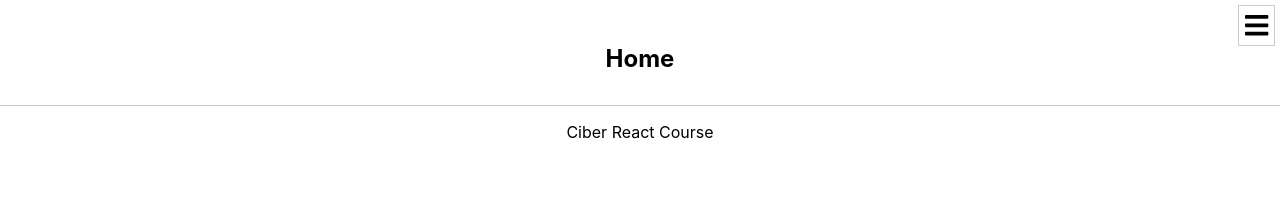
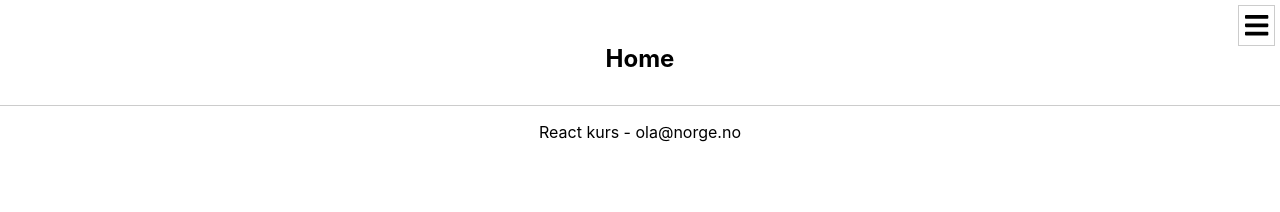
Before and after one commit to rudfoss/cra-workshop, a React (Create React App) app: page / in a window 1280 px wide. Shown: the top 212 px of the page. Built offline with nearby package versions, Linux system fonts and the light colour scheme.

Commit message:
UserContext

```diff
--- a/src/App.tsx
+++ b/src/App.tsx
@@ -3,14 +3,24 @@ import Router from "features/Router"
 import Nav from "features/Nav"
 import { BrowserRouter } from "react-router-dom"
 import Layout from "features/Layout"
+import { UserContextProvider } from "features/UserContext"
+import { UserContextData } from "features/UserContext/userContext"
+import Footer from "features/Footer"
+
+const user: UserContextData = {
+  name: "Ola Normann",
+  email: "ola@norge.no"
+}
 
 function App() {
   return (
     <BrowserRouter>
-      <Nav/>
-      <Layout footer={<p>Ciber React Course</p>}>
-        <Router/>
-      </Layout>
+      <UserContextProvider userContextData={user}>
+        <Nav/>
+        <Layout footer={<Footer/>}>
+          <Router/>
+        </Layout>
+      </UserContextProvider>
     </BrowserRouter>
   )
 }
--- /dev/null
+++ b/src/features/Footer/Footer.tsx
@@ -0,0 +1,13 @@
+import React from "react"
+import { useUserContext } from "features/UserContext"
+
+export const Footer = (): JSX.Element => {
+	const { email } = useUserContext()
+	return (
+		<p>
+			React kurs - {email}
+		</p>
+	)
+}
+
+export default Footer
--- /dev/null
+++ b/src/features/Footer/index.ts
@@ -0,0 +1 @@
+export { Footer as default } from "./Footer"
--- a/src/features/Incrementor/Incrementor.tsx
+++ b/src/features/Incrementor/Incrementor.tsx
@@ -9,4 +9,4 @@ export const Incrementor = ({limit}: IncrementorProps): JSX.Element => {
 	return (<button onClick={() => setcounter(counter+1)} disabled={counter >= limit}>{counter}</button>)
 }
 
-export default Incrementor
+export default React.memo(Incrementor)
--- a/src/features/Nav/Nav.tsx
+++ b/src/features/Nav/Nav.tsx
@@ -4,15 +4,21 @@ import { FontAwesomeIcon } from '@fortawesome/react-fontawesome'
 import { faBars } from "@fortawesome/free-solid-svg-icons"
 
 import cls from "./Nav.module.css"
+import { useUserContext } from "features/UserContext"
 
 export const Nav = (): JSX.Element => {
 	const [visible, setVisible] = useState(false)
 	const close = () => setVisible(false)
+	const { name } = useUserContext()
 
 	return (
 		<>
 			<div className={`${cls.container} ${visible && cls.containerVisible}`}>
 				<nav className={`${cls.nav} ${visible && cls.navVisible}`}>
+					<p>Nav: {name}</p>
+
+					<hr/>
+
 					<div>
 						<NavLink exact to="/" onClick={close} activeClassName={cls.active}>Home</NavLink>
 					</div>
--- /dev/null
+++ b/src/features/UserContext/UserContextProvider.tsx
@@ -0,0 +1,15 @@
+import React from "react"
+import { UserContext, UserContextData } from "./userContext"
+
+interface UserContextProviderProps {
+	userContextData: UserContextData
+	children: React.ReactNode
+}
+
+export const UserContextProvider = ({userContextData, children}: UserContextProviderProps): JSX.Element => (
+	<UserContext.Provider value={userContextData}>
+		{children}
+	</UserContext.Provider>
+)
+
+export default UserContextProvider
--- /dev/null
+++ b/src/features/UserContext/index.ts
@@ -0,0 +1,2 @@
+export { useUserContext } from "./userContext"
+export { UserContextProvider } from "./UserContextProvider"
--- /dev/null
+++ b/src/features/UserContext/userContext.ts
@@ -0,0 +1,10 @@
+import { createContext, useContext } from "react"
+
+export interface UserContextData {
+	name: string
+	email: string
+}
+
+export const UserContext = createContext<UserContextData>(undefined as any)
+
+export const useUserContext = () => useContext(UserContext)
```
